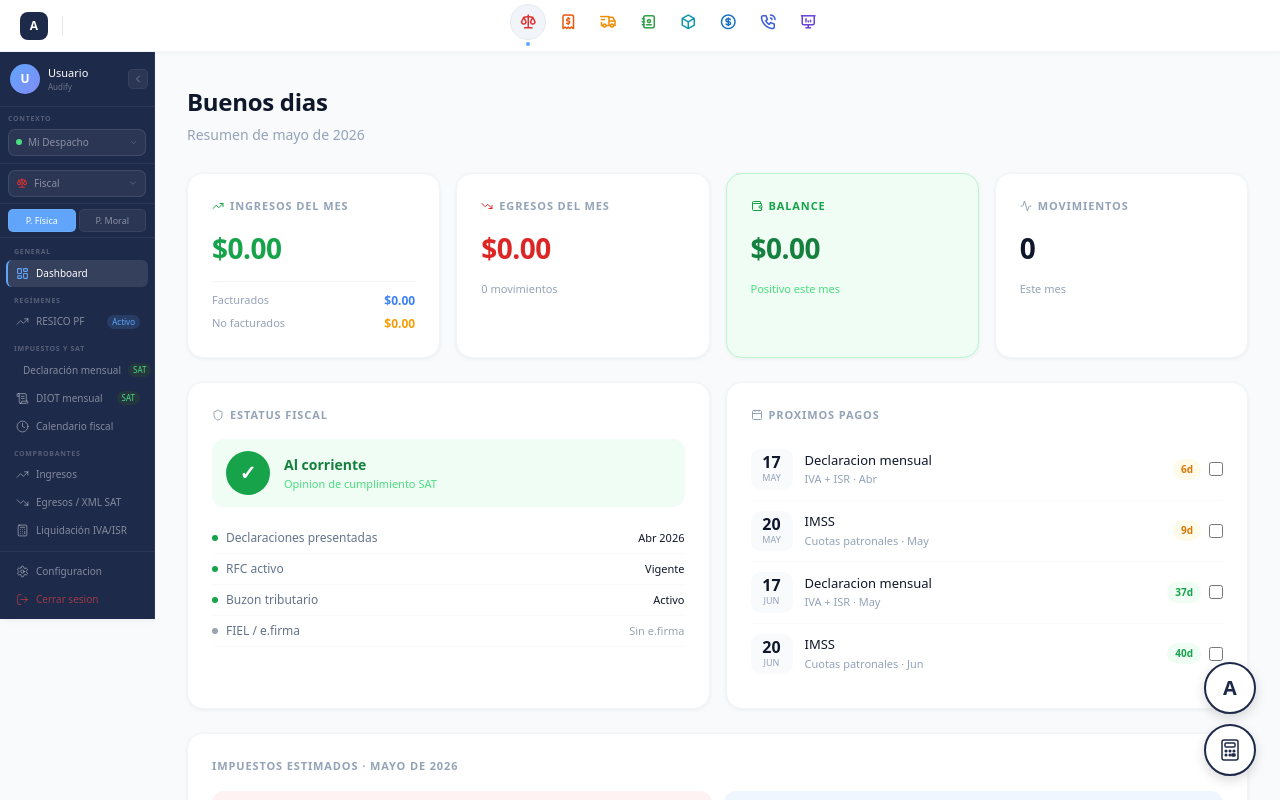
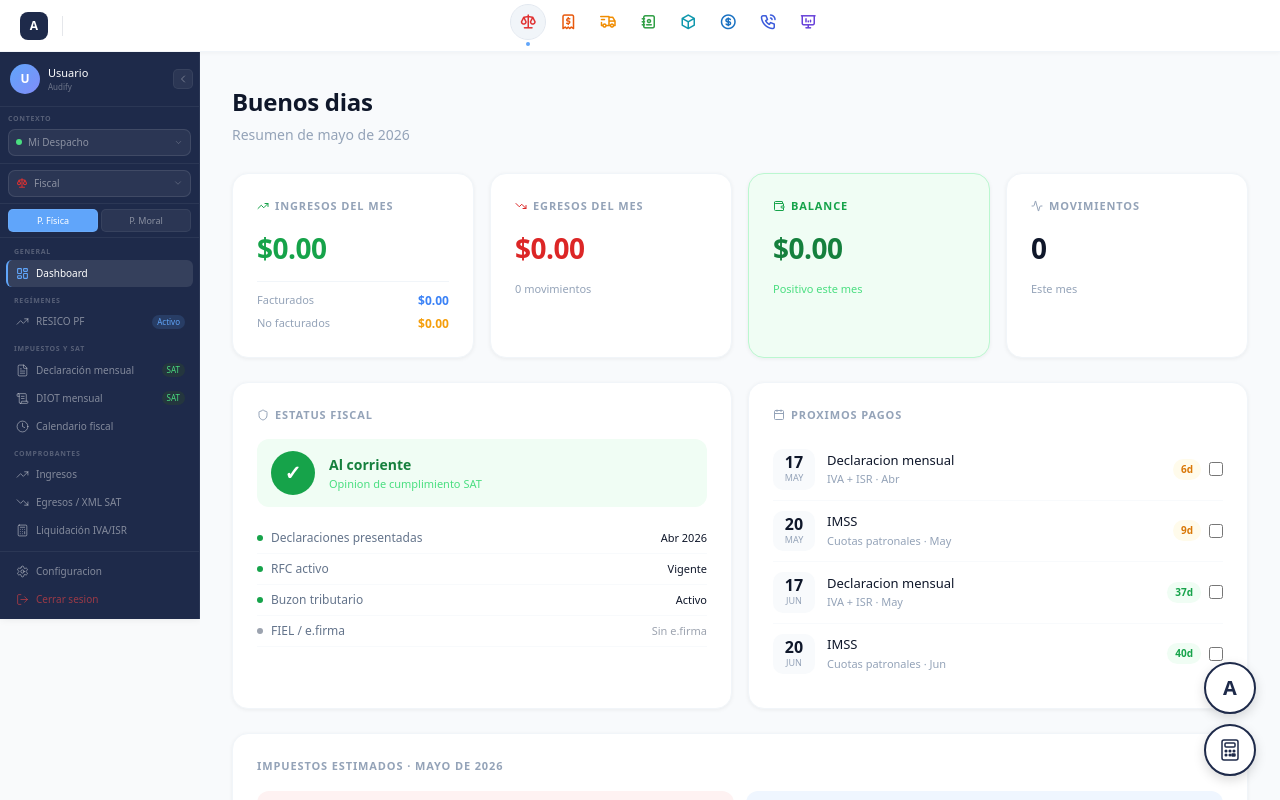
Before and after one commit to lermap52-blip/contable-app, a Next.js app: page / in a window 1280 px wide. Shown: the top 800 px of the page. Built offline with nearby package versions, Linux system fonts and the light colour scheme.

Commit message:
sidebar 200px

```diff
--- a/app/layout.js
+++ b/app/layout.js
@@ -577,8 +577,8 @@ function Sidebar({ user, moduloActivo, setModuloActivo, collapsed, setCollapsed,
 
   return (
     <aside style={{
-      width: collapsed ? 56 : 155,
-      minWidth: collapsed ? 56 : 155,
+      width: collapsed ? 56 : 200,
+      minWidth: collapsed ? 56 : 200,
       background: t.sidebarBg,
       borderRight: `0.5px solid ${t.sidebarBorder}`,
       display: 'flex', flexDirection: 'column',
```
